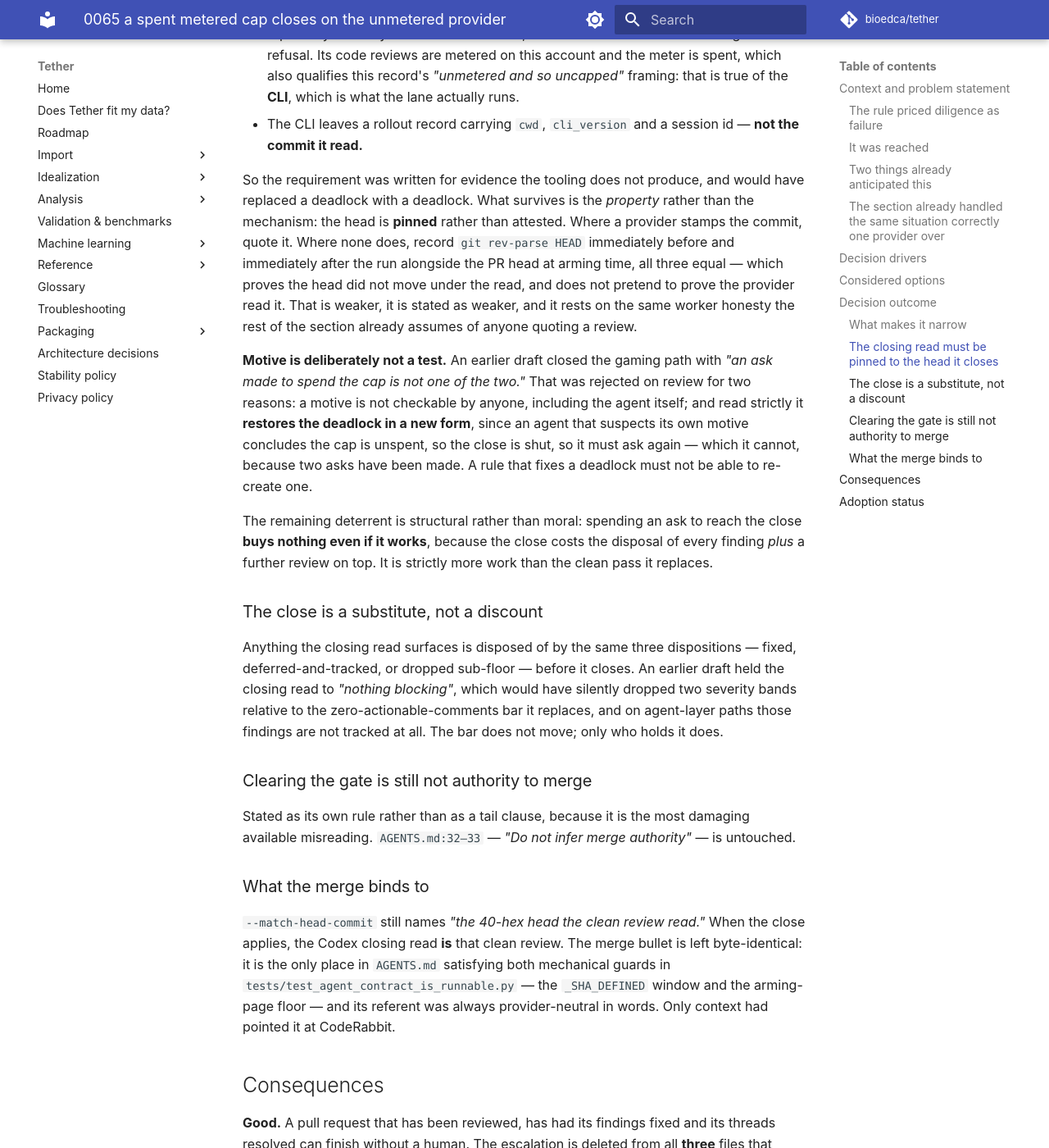
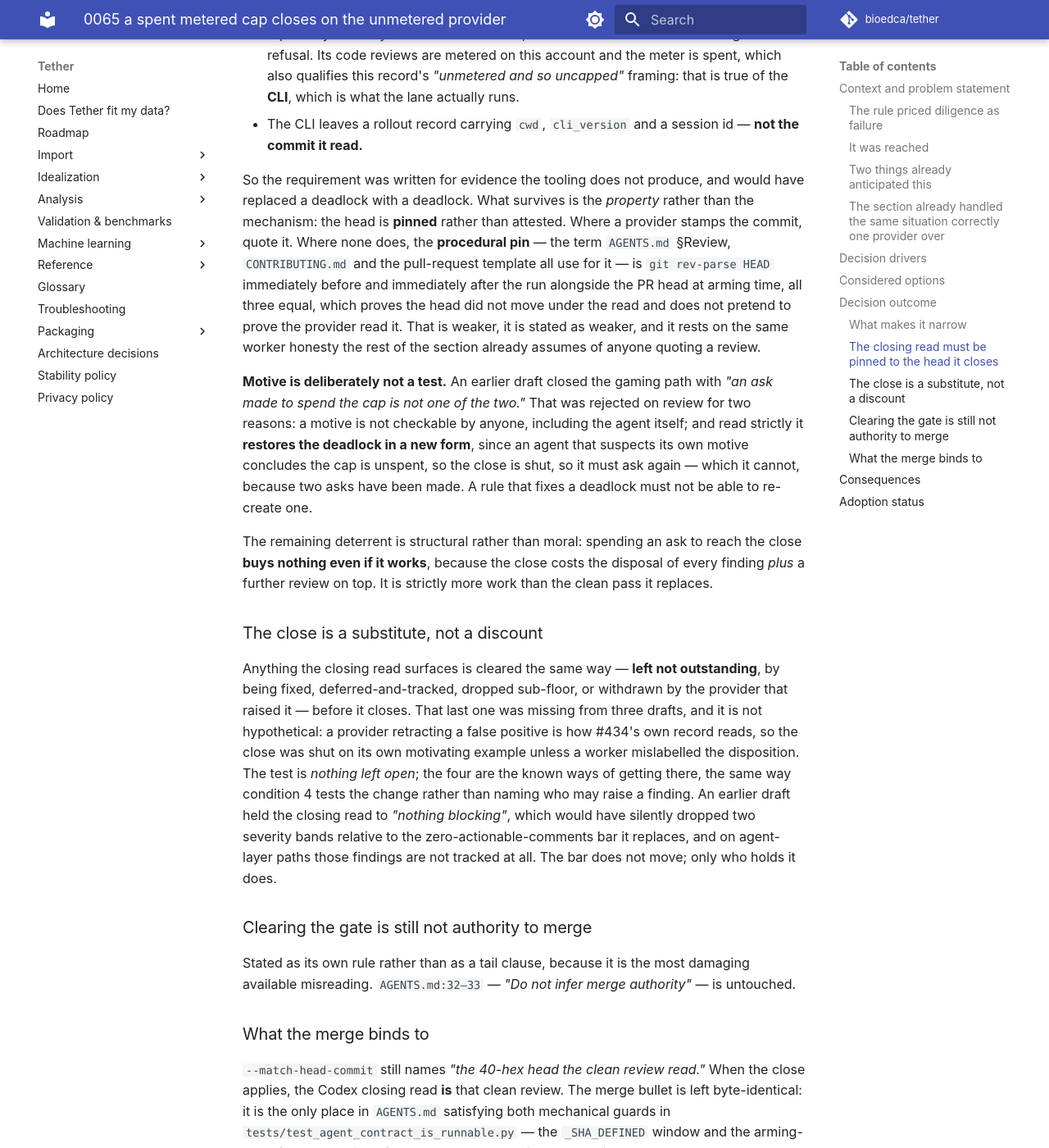
Before and after one commit to bioedca/tether, an MkDocs documentation site: the page built from docs/adr/0065-a-spent-metered-cap-closes-on-the-unmetered-provider.md, in a window 1280 px wide and 1400 px high, scrolled down 6821 px. Shown: the whole window at 82% size. Built offline with MkDocs 1.6.1 and Material for MkDocs 9.7.7, drawn with Linux system fonts in a browser that asks for light colours; comment, search, counter and statistics services are not loaded; the version menu is left out; some of the changed text lies outside the part shown.

Commit message:
fix(agents): test that nothing is outstanding, not which disposition cleared it
Codex round 20: one P1, one P2, and both are the same shape as earlier rounds
arriving in new places.

P1 -- the dispositions were an enumeration, and it omitted one that HAPPENED. A
provider can WITHDRAW a finding: it retracts a false positive, the thread
resolves, and the finding was neither fixed nor deferred-and-tracked nor dropped
sub-floor. #434, this record's own motivating example, reads exactly that way --
so the close was shut on the pull request it was written to unblock, unless a
worker mislabelled the disposition to fit the list. The rule now tests whether
anything is LEFT OUTSTANDING and names the four known ways of clearing one as
ways rather than as the test, which is the same correction condition 4 needed
when it enumerated sources.

P2 -- the coverage claim was wrong a second time, in the same direction. Round 19
replaced "a third opinion on a twice-read diff" with "every substantive part has
had at least one METERED read". Also false: a fix answering review 2 lands after
that review's commit_id by design, as do a permitted conflict resolution and
anything the closing read raises, and no metered provider ever sees them. The
guarantee is EXTERNAL coverage -- metered up to the second review's commit, the
closing read after it -- which is precisely what §Review's first bullet already
requires. Worth noticing that the honest version of the claim collapsed into a
property the contract had all along, rather than something extra the close was
quietly relying on.

Both swept across AGENTS.md, CONTRIBUTING.md, the PR template and ADR-0065 in
this commit, and ADR-0065 keeps both wrong versions visible, since this paragraph
is the argument that the close is safe and it has now been caught overstating
itself twice.

Local gates: 2938 passed, 19 skipped, 34 deselected; mkdocs --strict green.

```diff
--- a/docs/adr/0065-a-spent-metered-cap-closes-on-the-unmetered-provider.md
+++ b/docs/adr/0065-a-spent-metered-cap-closes-on-the-unmetered-provider.md
@@ -253,10 +253,11 @@
 
 So the requirement was written for evidence the tooling does not produce, and would have replaced a
 deadlock with a deadlock. What survives is the *property* rather than the mechanism: the head is
-**pinned** rather than attested. Where a provider stamps the commit, quote it. Where none does,
-record `git rev-parse HEAD` immediately before and immediately after the run alongside the PR head
-at arming time, all three equal — which proves the head did not move under the read, and does not
-pretend to prove the provider read it. That is weaker, it is stated as weaker, and it rests on the
+**pinned** rather than attested. Where a provider stamps the commit, quote it. Where none does, the
+**procedural pin** — the term `AGENTS.md` §Review, `CONTRIBUTING.md` and the pull-request template
+all use for it — is `git rev-parse HEAD` immediately before and immediately after the run alongside
+the PR head at arming time, all three equal, which proves the head did not move under the read and
+does not pretend to prove the provider read it. That is weaker, it is stated as weaker, and it rests on the
 same worker honesty the rest of the section already assumes of anyone quoting a review.
 
 **Motive is deliberately not a test.** An earlier draft closed the gaming path with *"an ask made to
@@ -272,8 +273,13 @@
 
 ### The close is a substitute, not a discount
 
-Anything the closing read surfaces is disposed of by the same three dispositions — fixed,
-deferred-and-tracked, or dropped sub-floor — before it closes. An earlier draft held the closing read
+Anything the closing read surfaces is cleared the same way — **left not outstanding**, by being
+fixed, deferred-and-tracked, dropped sub-floor, or withdrawn by the provider that raised it — before
+it closes. That last one was missing from three drafts, and it is not hypothetical: a provider
+retracting a false positive is how #434's own record reads, so the close was shut on its own
+motivating example unless a worker mislabelled the disposition. The test is *nothing left open*;
+the four are the known ways of getting there, the same way condition 4 tests the change rather than
+naming who may raise a finding. An earlier draft held the closing read
 to *"nothing blocking"*, which would have silently dropped two severity bands relative to the
 zero-actionable-comments bar it replaces, and on agent-layer paths those findings are not tracked at
 all. The bar does not move; only who holds it does.
@@ -312,15 +318,23 @@
 way it was not before. Two things bound that. It is a fresh read of the exact head being merged, not
 a re-quoted earlier pass. And it is reached only after two completed metered reviews, with condition
 4 above refusing the close to any scope that landed after the cap was spent — so **every substantive
-part of the merging diff has had at least one metered read**, and the close is a further opinion on
-it rather than a first opinion on an unread one.
+part of the merging diff has had at least one external read**, metered up to the commit the second
+review read and the closing read after it, and the close is a further opinion on it rather than a
+first opinion on an unread one.
 
-An earlier draft of this paragraph put that as *"a third opinion on a twice-read diff"*, and a review
-of this record's own pull request showed it false: if review 1 comes back clean and an in-scope
-material push then draws review 2, the added part carries **one** metered read, not two. One is the
-guarantee the conditions actually buy. The overclaim mattered because this paragraph is the argument
-that the close is safe, and an argument that overstates its own premise is worth less than the
-weaker true one. **If Codex's review quality degrades, this paragraph is the part of the record that
+This paragraph has now been wrong twice in the same direction, which is worth keeping visible because
+it *is* the argument that the close is safe. It first said *"a third opinion on a twice-read diff"*,
+and a review of this record's own pull request showed it false: if review 1 comes back clean and an
+in-scope
+material push then draws review 2, the added part carries **one** metered read, not two. The
+correction then claimed one *metered* read of every substantive part, and the next round showed that
+false too: a fix answering review 2 lands after that review's `commit_id` by design, as do a
+permitted conflict resolution and anything the closing read raises, and no metered provider ever sees
+them. What the conditions actually buy is **external** coverage throughout — which is what §Review's
+first bullet asks for, and it is worth noticing that the honest version of this claim turned out to
+be exactly the property that bullet already states, rather than something stronger the close was
+smuggling in. An argument that overstates its own premise is worth less than the weaker true one,
+and this one took two rounds of being caught to stop doing it. **If Codex's review quality degrades, this paragraph is the part of the record that
 stops holding**, and nothing in this repository would detect that.
 
 A second cost, and it is the larger of the two: **§Review grows from 80 lines to 152** — it nearly
```
Also changed, not shown: AGENTS.md (+22 -11 lines), CONTRIBUTING.md (+7 -4 lines), .github/pull_request_template.md.
